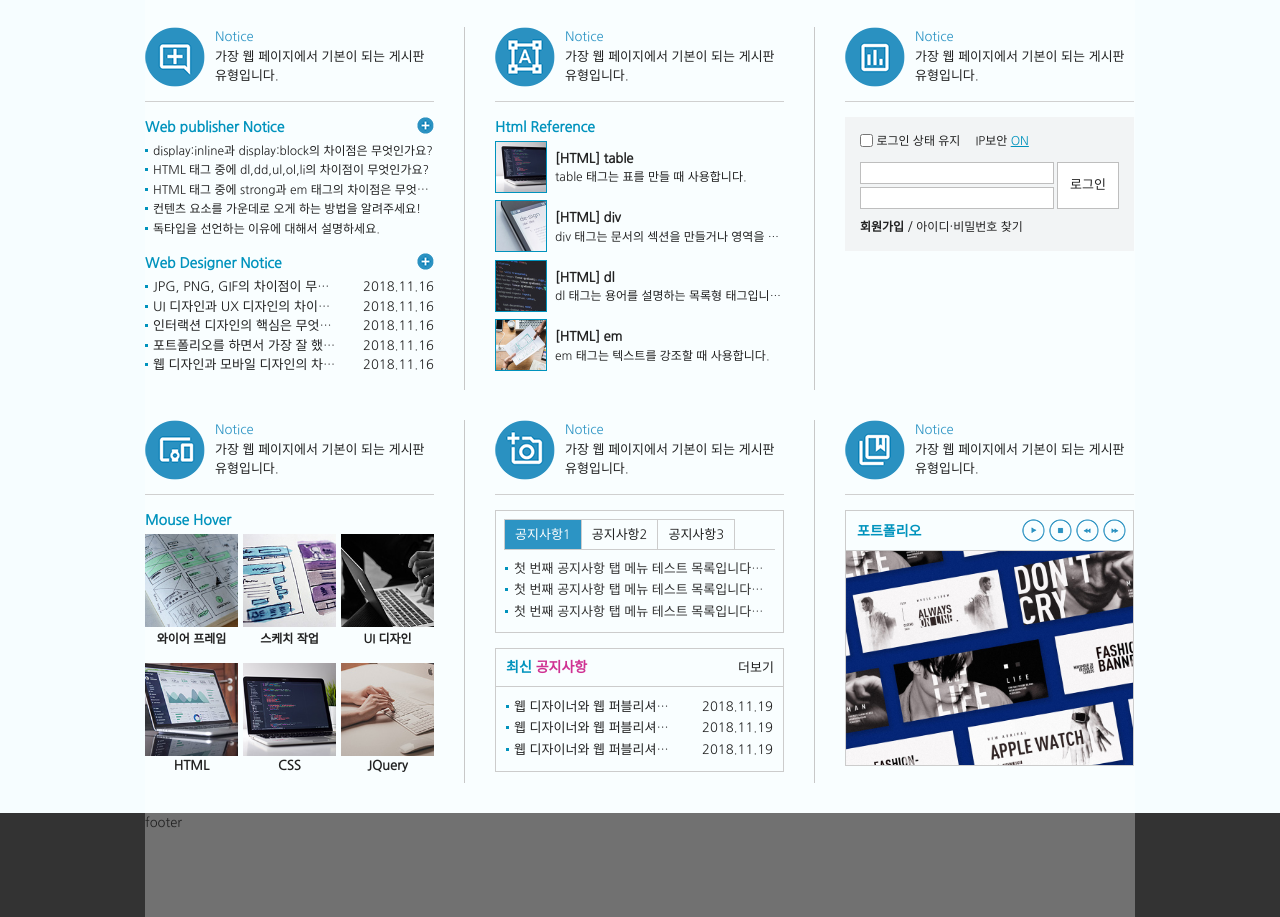
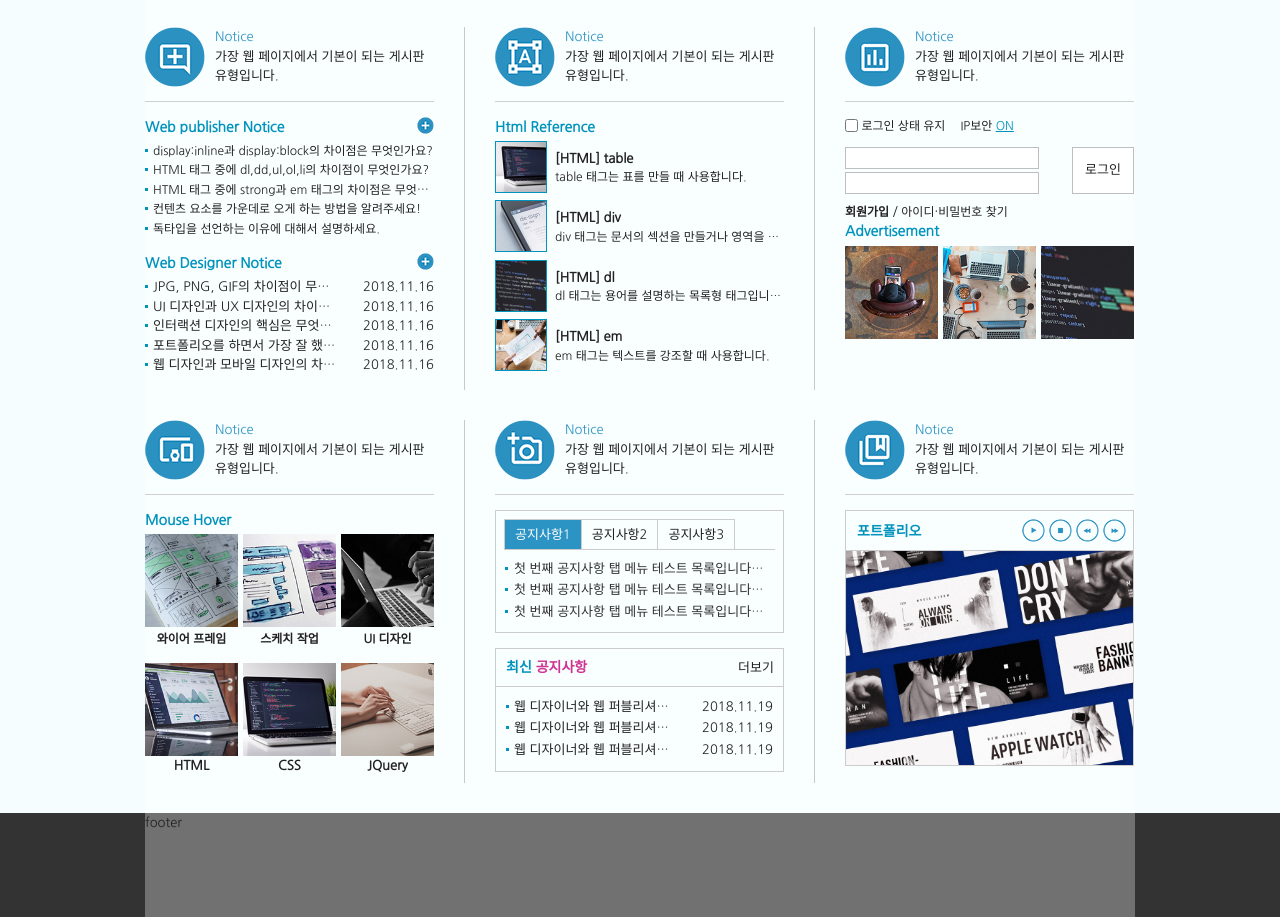
Before and after one commit to hwahyeon/lecture_wb, a plain HTML site: page 01WEBSTANDARD/web/index.html in a window 1280 px wide. Shown: the part 798-1715 px from the top of the page. Drawn offline with Linux system fonts and the light colour scheme; a web font is replaced by a local one.

Commit message:
create popup

```diff
--- a/01WEBSTANDARD/web/css/style.css
+++ b/01WEBSTANDARD/web/css/style.css
@@ -226,7 +226,7 @@
 
 
 /* 로그인 */
-#login_form {background: #f2f4f5; padding: 15px;}
+#login_wrap {margin-bottom: 15px; background: #f2f4f5; padding: 15px;}
 .login_header {overflow: hidden; font-size: 12px; height: 30px;}
 .login_header .lh_check {float: left; padding-right: 15px;}
 .login_header .lh_check .input_check {vertical-align: -2px;}
@@ -238,3 +238,11 @@
 .login_footer {margin-top: 5px;}
 .login_footer li {display: inline;}
 .login_footer li a {font-size: 12px;}
+
+
+/* 팝업 */
+.popup h4 {font-size: 14px; color:#0093bd; padding-bottom: 4px; font-weight: 700;}
+.popup ul {overflow: hidden;}
+.popup ul li {float: left; width: 93px; margin-right: 5px;}
+.popup ul li.last {margin-right: 0;}
+.popup li img {width: 100%;}
--- a/01WEBSTANDARD/web/index.html
+++ b/01WEBSTANDARD/web/index.html
@@ -251,6 +251,16 @@
                                 </form>
                             </div>
                             <!-- //로그인 -->
+                            <!-- 팝업 -->
+                            <div class="popup">
+                                <h4>Advertisement</h4>
+                                <ul>
+                                    <li><a href="#"><img src="img/sban07.jpg" alt="이미지1"></a></li>
+                                    <li><a href="#"><img src="img/sban08.jpg" alt="이미지2"></a></li>
+                                    <li class="last"><a href="#"><img src="img/sban09.jpg" alt="이미지3"></a></li>
+                                </ul>
+                            </div>
+                            <!-- //팝업 -->
                         </div>
                             <!--col3-->
                         <div class="column col4">
```
